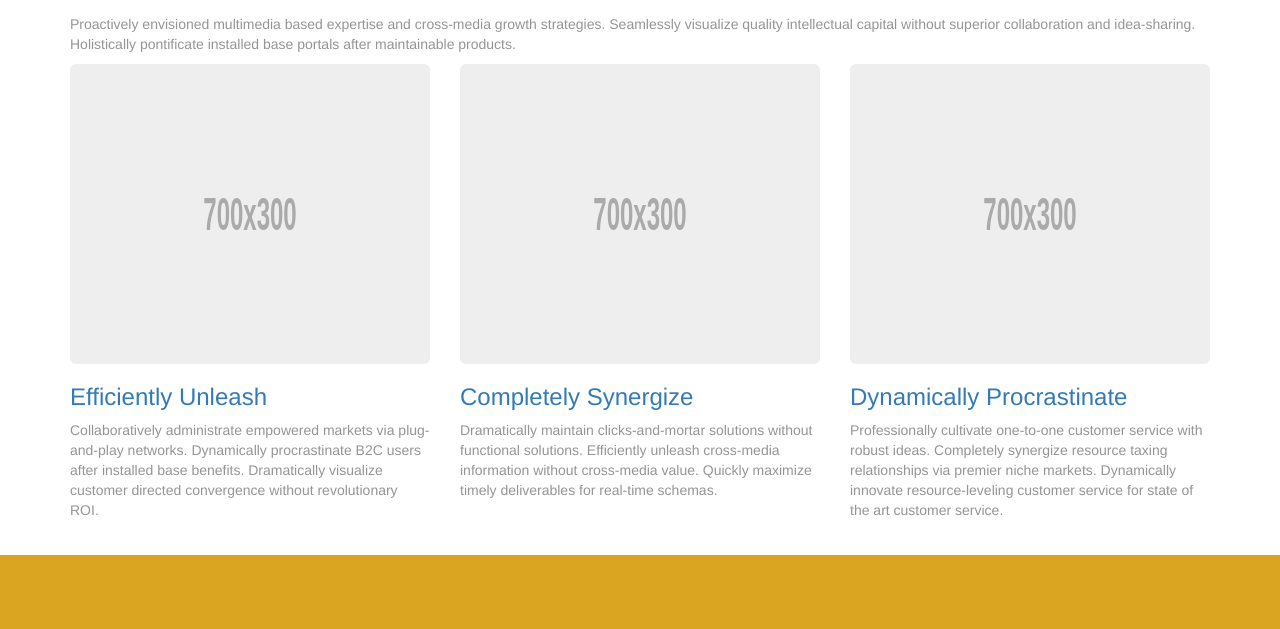
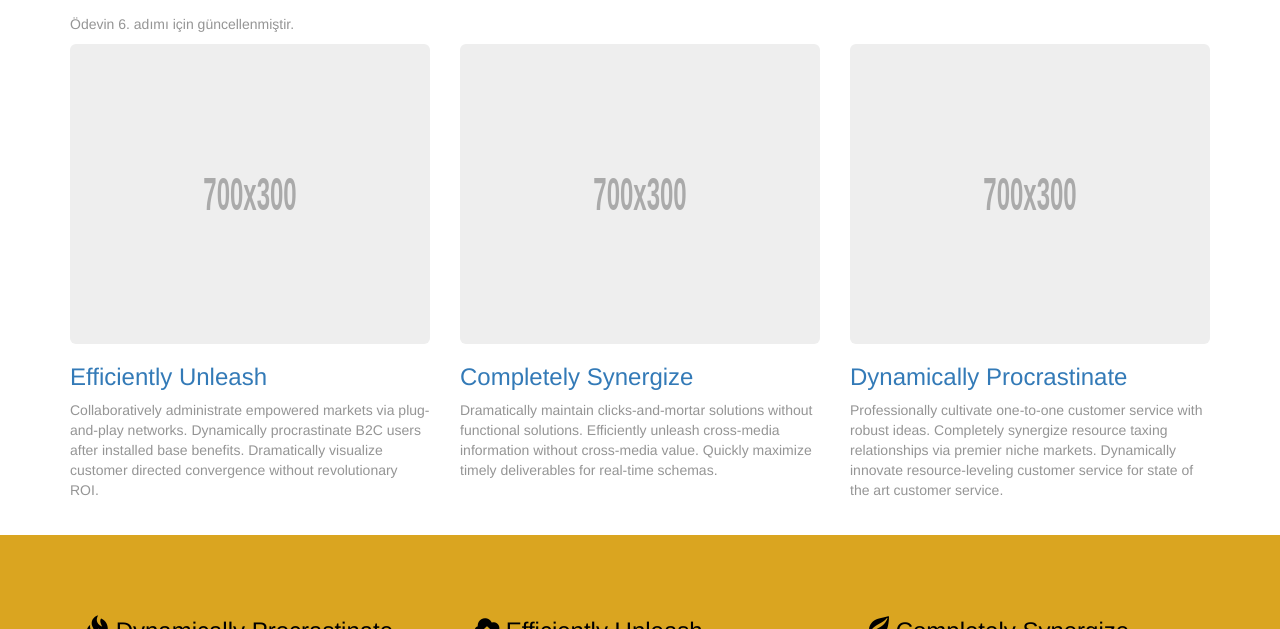
Before and after one commit to iskifogl/corporate101, a plain HTML site: page index.html in a window 1280 px wide. Shown: the part 471-1100 px from the top of the page. Drawn offline with Linux system fonts and the light colour scheme.

Commit message:
Odevin 6. adimi icin Superior Collaboration satiri güncellenmistir

```diff
--- a/index.html
+++ b/index.html
@@ -95,7 +95,7 @@
                 <h1 class="page-header">Superior Collaboration
                     <small>Visualize Quality</small>
                 </h1>
-                <p>Proactively envisioned multimedia based expertise and cross-media growth strategies. Seamlessly visualize quality intellectual capital without superior collaboration and idea-sharing. Holistically pontificate installed base portals after maintainable products.</p>
+                <p>Ödevin 6. adımı için güncellenmiştir.</p>
             </div>
         </div>
         <!-- /.row -->
```
